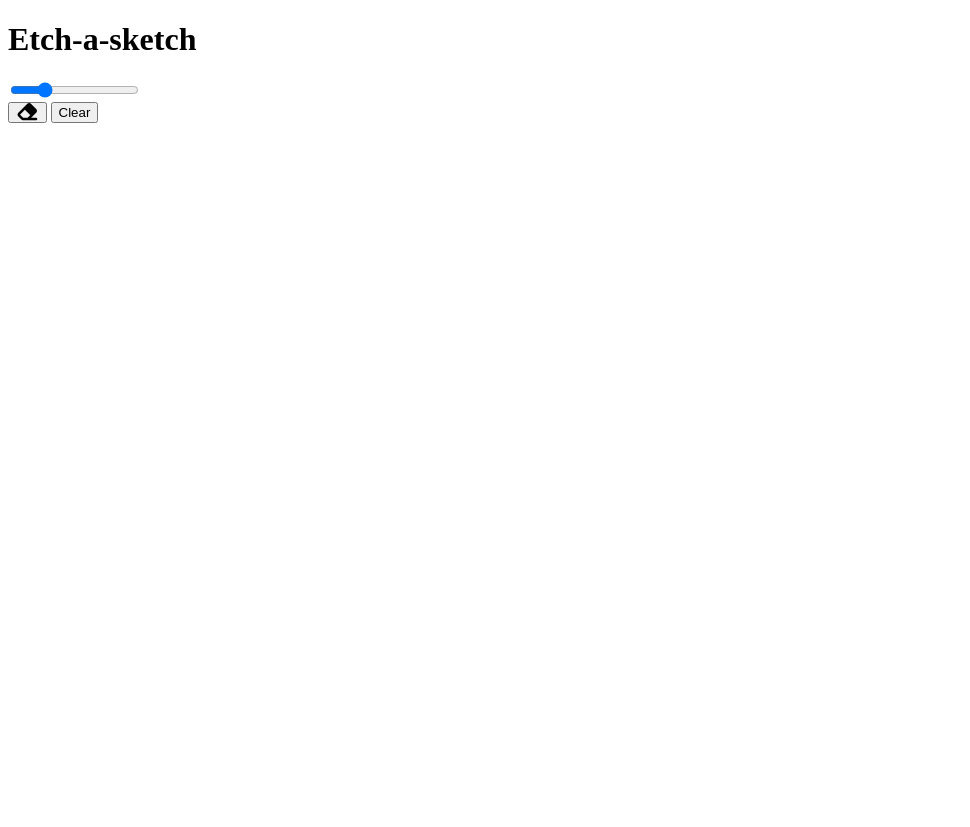
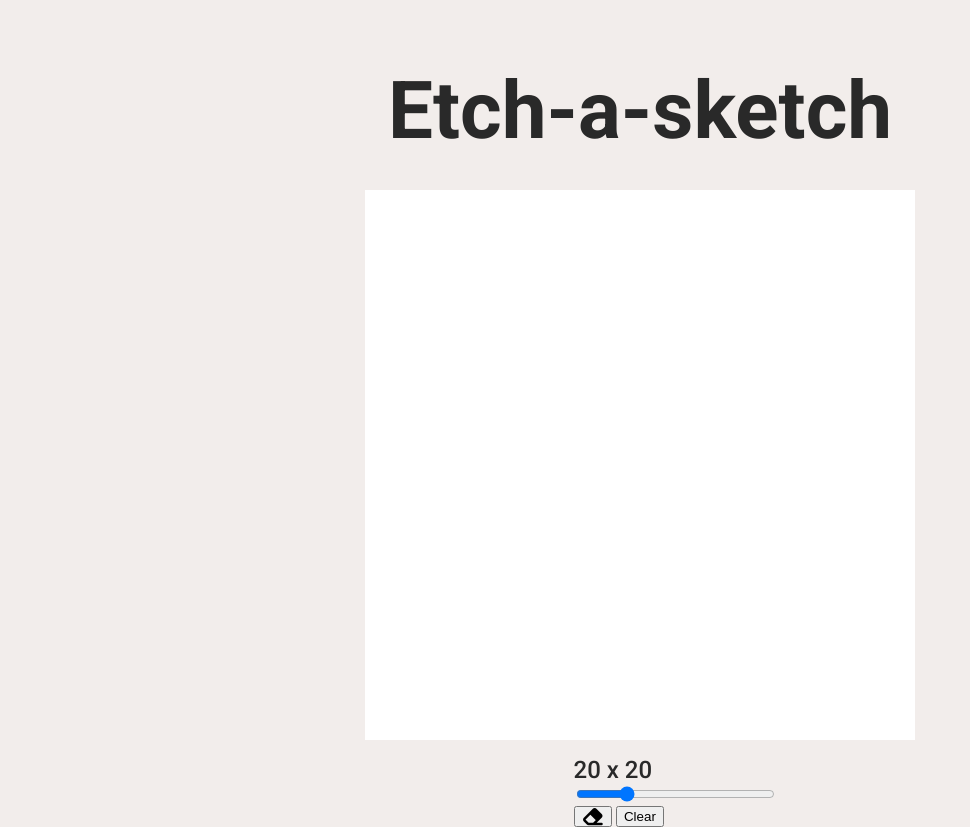
Before and after one commit to m1lanaz/Etch-a-sketch, a plain HTML site: page index.html in a window 1280 px wide. Shown: the whole page, without its empty margins (0-970 px from the left). Before the commit the page ends 800 px from the top, so only its background shows below. Drawn offline with Linux system fonts and the light colour scheme.

Commit message:
add html code and start with styles file

```diff
--- a/index.html
+++ b/index.html
@@ -4,20 +4,33 @@
     <meta charset="UTF-8">
     <meta name="viewport" content="width=device-width, initial-scale=1.0">
     <title>Etch-a-sketch</title>
+
     <link rel="icon" type="image/x-icon" href="favicon.ico">
+
+    <link rel="stylesheet" href="styles.css">
+
     <script src="https://kit.fontawesome.com/51bc31cf0c.js" crossorigin="anonymous"></script>
+
+    <link rel="preconnect" href="https://fonts.googleapis.com">
+    <link rel="preconnect" href="https://fonts.gstatic.com" crossorigin>
+    <link href="https://fonts.googleapis.com/css2?family=Roboto:wght@300;400;500;700&display=swap" rel="stylesheet">
 </head>
+
 <body>
+    <div class="content">
         <h1>Etch-a-sketch</h1>
         <section class="canvas">
         </section>
         <div class="controls">
             <div class="slidecontainer">
-            <p class="sliderValue"></p>
+                <p class="sliderValue">20 x 20</p>
                 <input type="range" min="1" max="64" value="16" class="slider" id="myRange">
             </div>
+            <div class="buttonContainer">
                 <button id="eraser"><i class=" fa fa-solid fa-eraser fa-xl"></i></button>
                 <button id="clearCanvas">Clear</button>
             </div>
+        </div>
+    </div>
 </body>
 </html>
--- /dev/null
+++ b/styles.css
@@ -0,0 +1,37 @@
+body{
+    background-color: #F2EDEB;
+    color: #292929;
+    font-family: 'Roboto', sans-serif;
+    margin: 0;
+    padding: 0;
+}
+
+.content {
+    display: flex;
+    flex-direction: column;
+    align-items: center;
+    padding-top: 2rem;
+}
+
+h1 {
+    font-size: 5rem;
+    padding: 2rem;
+    margin: 0;
+}
+
+.canvas {
+    background-color: white;
+    width: 550px;
+    height: 550px;
+    margin-bottom: 1rem ;
+}
+
+.sliderValue {
+    font-size: 1.5rem;
+    font-weight: 500;
+    margin: 0;
+}
+
+#myRange {
+    width: 150%;
+}
```
Lines whose indentation alone changed are shown as unchanged.
